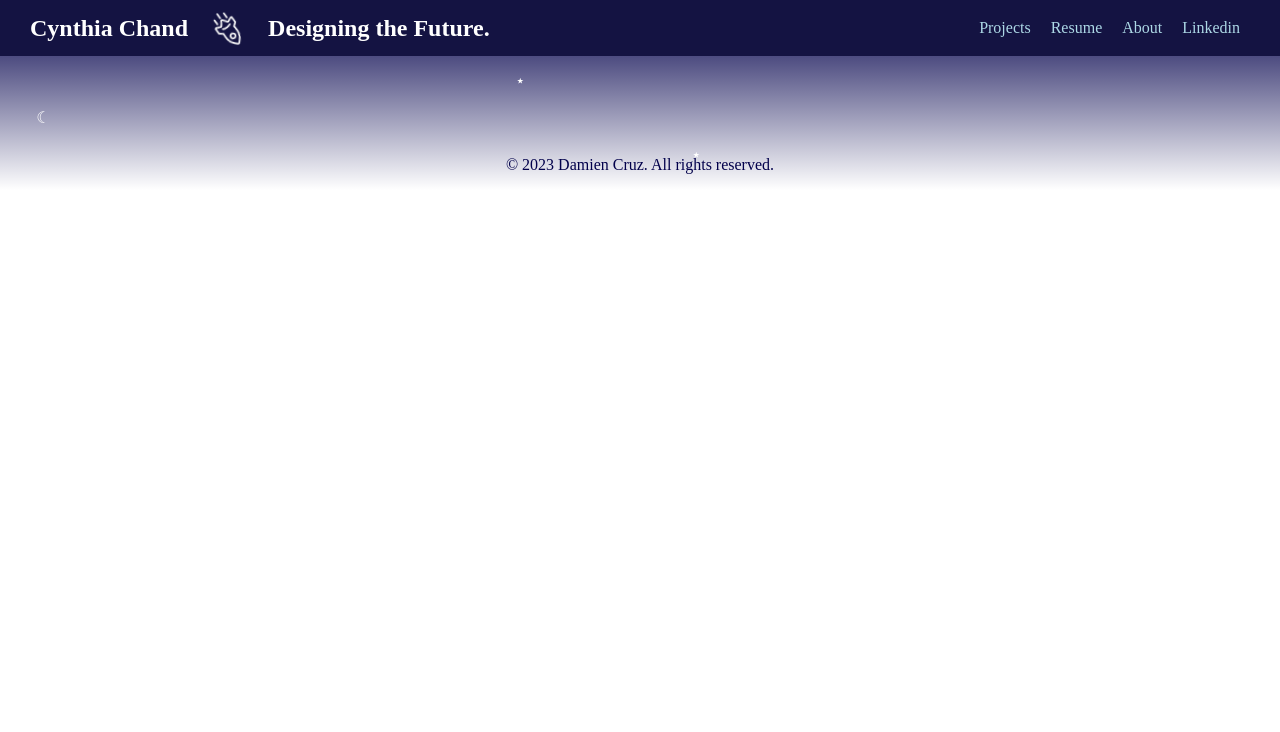
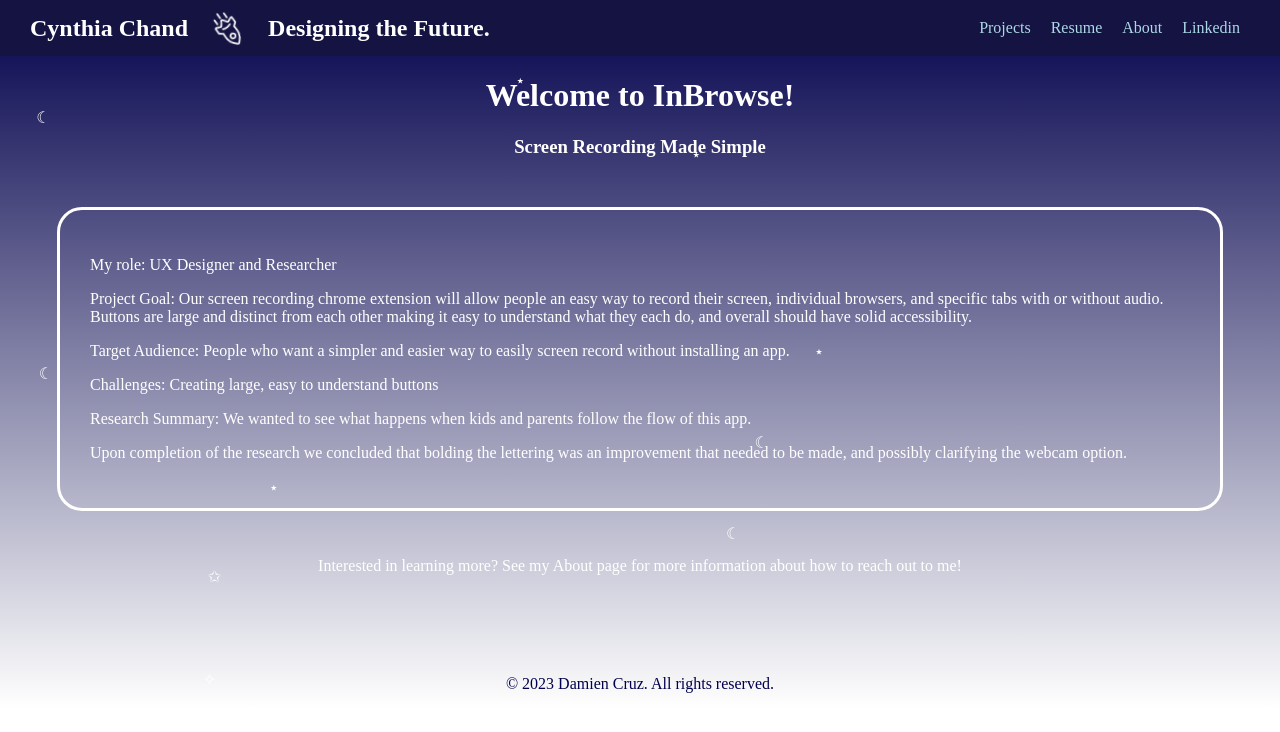
Before and after one commit to not-damien/cynthiachandsite, a React (Create React App) app: page /#/inbrowse in a window 1280 px wide. Shown: the top 732 px of the page. Built offline with nearby package versions, Linux system fonts and the light colour scheme; a web font is replaced by a local one.

Commit message:
added inbrowse page and photo to about page

```diff
--- a/src/About.css
+++ b/src/About.css
@@ -32,3 +32,6 @@
     text-align: left;
     border-radius: 25px;
 }
+#aboutmepic{
+  border-radius: 25px;
+}
--- a/src/About.js
+++ b/src/About.js
@@ -1,10 +1,11 @@
-import aboutMePic from './images/aboutMePic.png'
+import aboutMePic from './images/cynthiaPic.jpg'
 import './About.css';
 function About(){
     return(
       <div className='blurb'>
         <div className='about-cynthia'>
         <img
+          id='aboutmepic'
           src={aboutMePic}
         />
         <div className='about-me'>
--- a/src/App.js
+++ b/src/App.js
@@ -4,6 +4,7 @@ import About from './About';
 import Projects from './Projects';
 import Resume from './Resume'
 import GameAssets from './GameAssets'
+import InBrowse from './Inbrowse'
 import { HashRouter as Router, Routes, Route }
     from 'react-router-dom';
 
@@ -38,6 +39,7 @@ function App() {
                 <Route path='/about' element={<About />} />
                 <Route path='/resume' element={<Resume/>}/>
                 <Route path='/gameassets' element={<GameAssets />}/>
+                <Route path='/inbrowse' element={<InBrowse />}/>
             </Routes>
         </Router>
       </div>
--- a/src/GameAssets.css
+++ b/src/GameAssets.css
@@ -16,11 +16,7 @@
     color: #000000;
 
 }
-.center{
-    display: flex;
-    justify-content: center;
-    align-items: center;
-}
+
 a{
     text-decoration: none;
 }
--- /dev/null
+++ b/src/Inbrowse.js
@@ -0,0 +1,34 @@
+import "./Research.css"
+
+function Inbrowse(){
+    return(
+        <div>
+            <h1>
+                Welcome to InBrowse!
+            </h1>
+            <h3>
+                Screen Recording Made Simple
+            </h3>
+            <div className="center">
+            <div className="outline">
+                <p>My role: UX Designer and Researcher</p>
+                <p>
+                Project Goal: Our screen recording chrome extension will allow people an easy way to record their screen, individual browsers, and specific tabs with or without audio. Buttons are large and distinct from each other making it easy to understand what they each do, and overall should have solid accessibility.
+                </p>
+                Target Audience: People who want a simpler and easier way to easily screen record without installing an app.
+                <p>
+                Challenges: Creating large, easy to understand buttons
+                </p>
+                Research Summary: We wanted to see what happens when kids and parents follow the flow of this app.
+                <p>
+                Upon completion of the research we concluded that bolding the lettering was an improvement that needed to be made, and possibly clarifying the webcam option.
+                </p>
+            </div>
+            </div>
+            <p>
+            Interested in learning more? See my About page for more information about how to reach out to me!
+            </p>
+        </div>
+    )}
+
+    export default Inbrowse
--- a/src/Projects.js
+++ b/src/Projects.js
@@ -26,6 +26,7 @@ function Projects(){
           imageSrc={inBrowse}
           title="InBrowse"
           description="A Google Chrome extension used to screen record."
+          link="#/inbrowse"
           />
           <Card
           imageSrc={foldHere}
--- /dev/null
+++ b/src/Research.css
@@ -0,0 +1,9 @@
+.outline{
+    border-style: solid;
+    border-color: white;
+    border-radius: 25px;
+    max-width: 1100px;
+    margin: 30px;
+    text-align: left;
+    padding: 30px;
+}
--- a/src/index.css
+++ b/src/index.css
@@ -9,3 +9,8 @@ code {
   font-family: source-code-pro, Menlo, Monaco, Consolas, 'Courier New',
     monospace;
 }
+.center{
+  display: flex;
+  justify-content: center;
+  align-items: center;
+}
```
Also changed, not shown: src/images/cynthiaPic.jpg.
